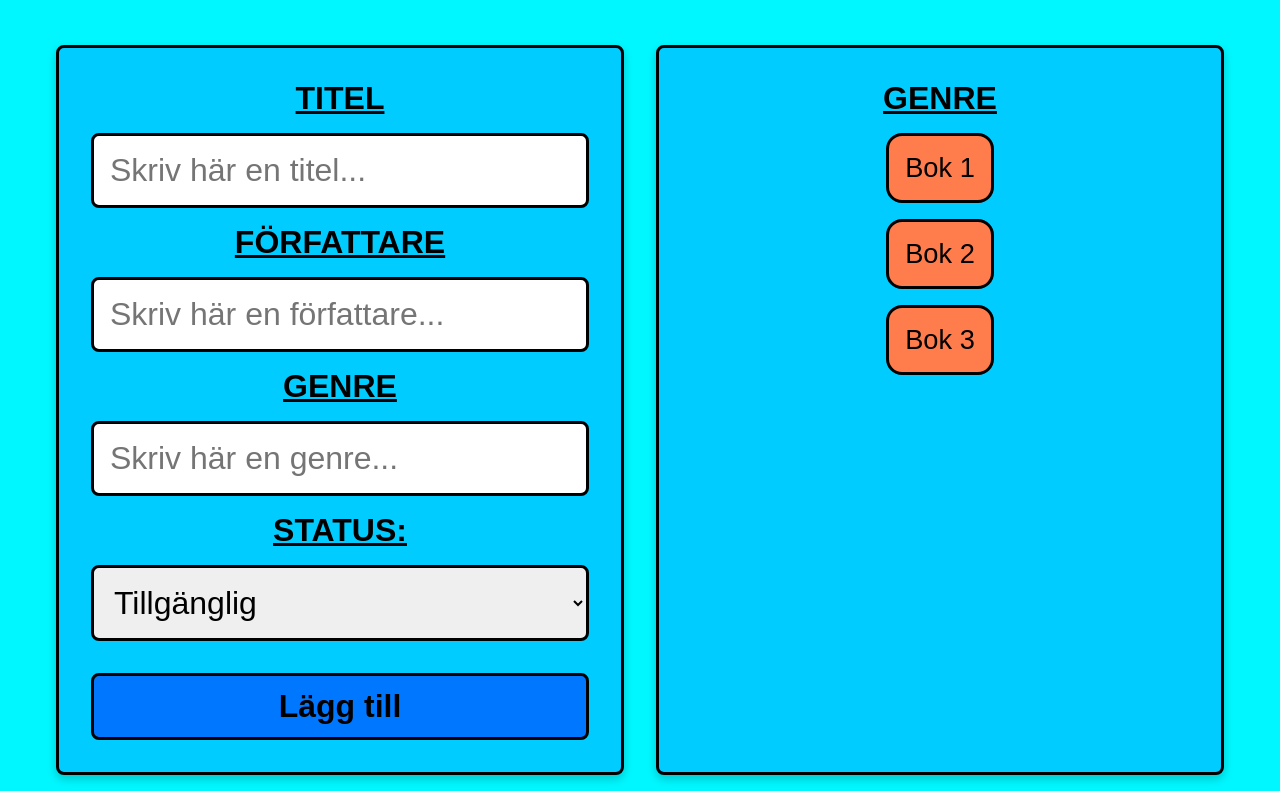
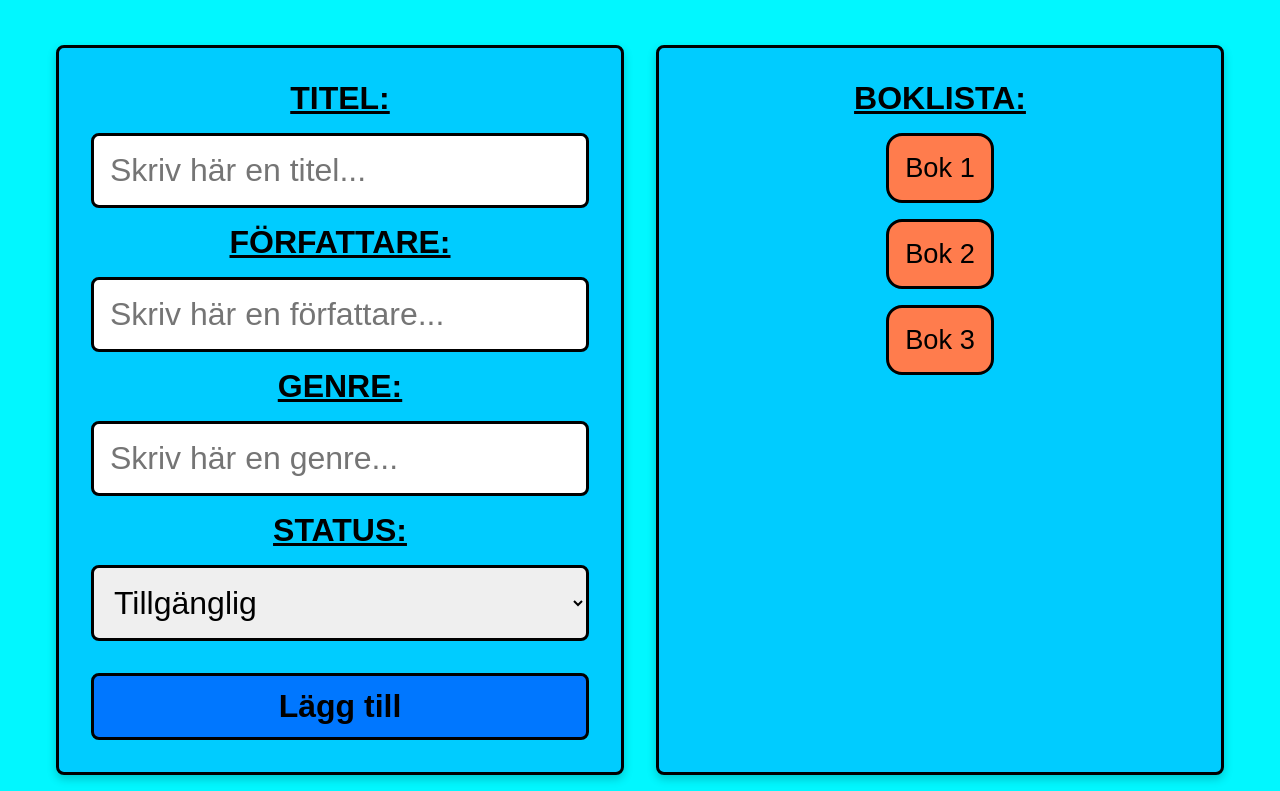
Before and after one commit to ErikTP/book-list-app, a plain HTML site: page index.html in a window 1280 px wide. Shown: the part 72-863 px from the top of the page. Drawn offline with Linux system fonts and the light colour scheme.

Commit message:
Label correction

```diff
--- a/index.html
+++ b/index.html
@@ -11,21 +11,21 @@
     <h1 class="main-heading">BOKVÄNNER</h1>
     <section class="app-section" id="app">
       <form action="" id="inputForm">
-        <label class="form-label" for="inputItem">TITEL</label>
+        <label class="form-label" for="inputItem">TITEL:</label>
         <input
           type="text"
           id="inputItem"
           name="inputItem"
           placeholder="Skriv här en titel..."
         />
-        <label class="form-label" for="inputItem">FÖRFATTARE</label>
+        <label class="form-label" for="inputItem">FÖRFATTARE:</label>
         <input
           type="text"
           id="inputItem"
           name="inputItem"
           placeholder="Skriv här en författare..."
         />
-        <label class="form-label" for="inputItem">GENRE</label>
+        <label class="form-label" for="inputItem">GENRE:</label>
         <input
           type="text"
           id="inputItem"
@@ -43,7 +43,7 @@
     </div>
       </form>
        <ul id="itemList">
-        <label class="form-label">GENRE</label>
+        <label class="form-label">BOKLISTA:</label>
         <li>Bok 1</li>
         <li>Bok 2</li>
         <li>Bok 3</li>
```
